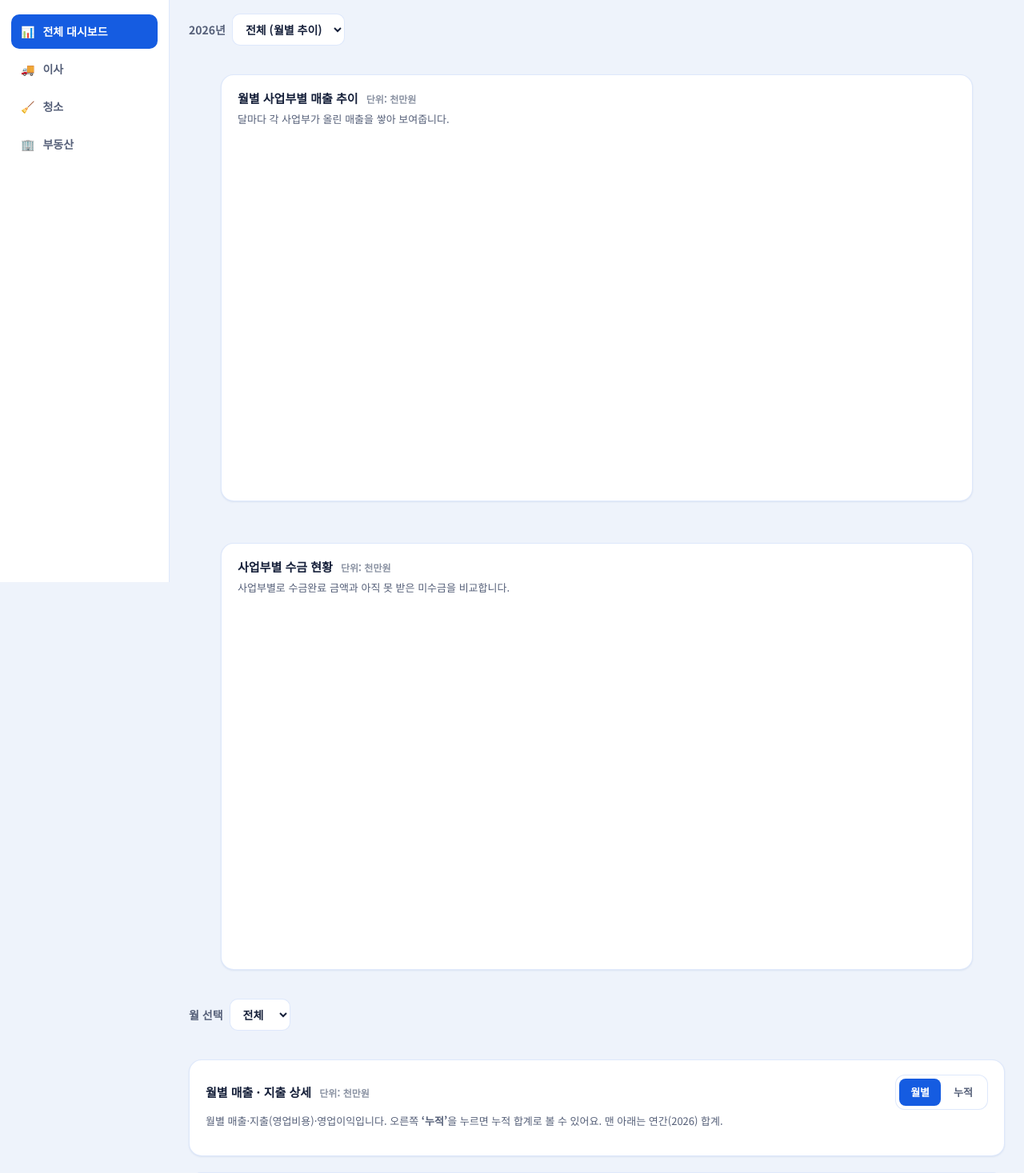
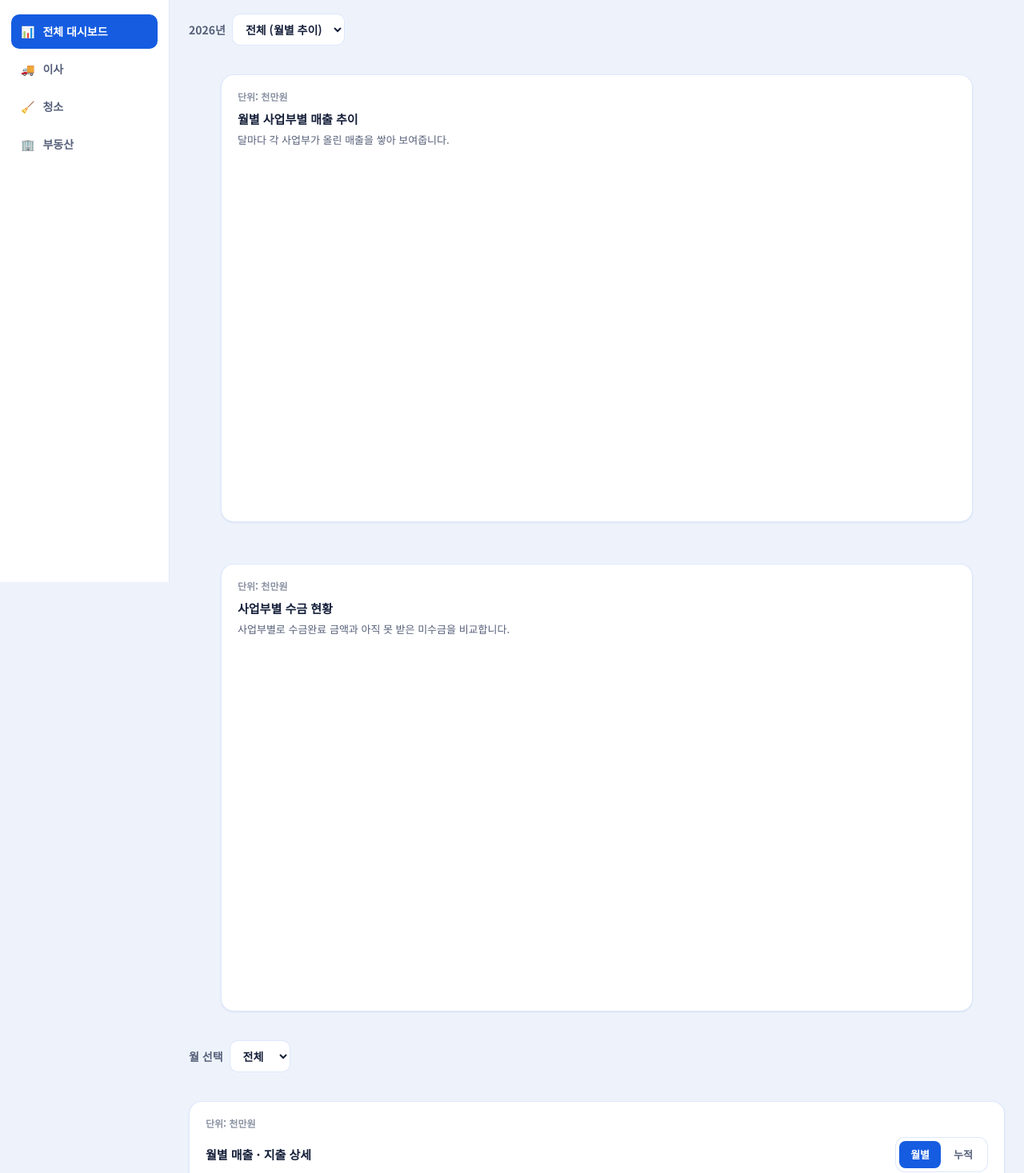
Before and after one commit to seyeom0123-dot/ajungdang-dashboard, a website: page public/index.html in a window 1280 px wide. Shown: the part 72-1539 px from the top of the page at 80% size. Drawn offline with nearby package versions, Linux system fonts and the light colour scheme; no server answers.

Commit message:
단위 표시를 카드 좌상단으로 이동, 미수 바 색을 더 연한 회색으로

```diff
--- a/public/index.html
+++ b/public/index.html
@@ -57,14 +57,16 @@
       <div id="dashboard-view">
         <section class="chart-stack">
           <figure class="card chart-section">
-            <figcaption class="card-title">월별 사업부별 매출 추이 <span class="unit-tag">단위: 천만원</span></figcaption>
+            <span class="unit-tag">단위: 천만원</span>
+            <figcaption class="card-title">월별 사업부별 매출 추이</figcaption>
             <p class="chart-desc">달마다 각 사업부가 올린 매출을 쌓아 보여줍니다.</p>
             <div class="chart-box"><canvas id="chart-stacked"></canvas></div>
             <div class="table-scroll" id="tbl-stacked"></div>
           </figure>
 
           <figure class="card chart-section">
-            <figcaption class="card-title">사업부별 수금 현황 <span class="unit-tag">단위: 천만원</span></figcaption>
+            <span class="unit-tag">단위: 천만원</span>
+            <figcaption class="card-title">사업부별 수금 현황</figcaption>
             <p class="chart-desc">사업부별로 수금완료 금액과 아직 못 받은 미수금을 비교합니다.</p>
             <div class="chart-box"><canvas id="chart-collection"></canvas></div>
             <div class="table-scroll" id="tbl-collection"></div>
@@ -94,8 +96,9 @@
         </div>
 
         <section class="card" id="dept-monthly-section">
+          <span class="unit-tag">단위: 천만원</span>
           <div class="dept-head">
-            <h2 class="card-title">월별 매출 · 지출 상세 <span class="unit-tag">단위: 천만원</span></h2>
+            <h2 class="card-title">월별 매출 · 지출 상세</h2>
             <div class="filter-group" id="dept-mode" role="group" aria-label="보기 방식">
               <button data-mode="월별" class="active">월별</button>
               <button data-mode="누적">누적</button>
--- a/public/style.css
+++ b/public/style.css
@@ -12,7 +12,7 @@
   --unit-부동산: #9aa7bd;    /* 청회색 */
   --cost: #aab4c6;           /* 비용: 회색 */
   --profit: #0b3d91;         /* 순이익: 진한 파랑 */
-  --unpaid: #9aa7bd;         /* 미수: 회색 */
+  --unpaid: #d3dae4;         /* 미수: 연한 회색 */
   --good: #12a150;
   --critical: #e14b4b;
   --accent: #155ce1;         /* 아정당 브랜드 파랑 */
@@ -32,7 +32,7 @@
     --unit-부동산: #94a3b8;
     --cost: #64748b;
     --profit: #9dc0ff;
-    --unpaid: #64748b;
+    --unpaid: #8a94a6;
     --good: #2bb765;
     --critical: #ef6060;
     --accent: #4d8bff;
@@ -52,7 +52,7 @@
   --unit-부동산: #94a3b8;
   --cost: #64748b;
   --profit: #9dc0ff;
-  --unpaid: #64748b;
+  --unpaid: #8a94a6;
   --good: #2bb765;
   --critical: #ef6060;
   --accent: #4d8bff;
@@ -386,10 +386,11 @@ body {
   font-weight: 700;
 }
 .unit-tag {
+  display: block;
   font-size: 12px;
   font-weight: 600;
   color: var(--muted);
-  margin-left: 6px;
+  margin: 0 0 8px;
 }
 
 /* 엑셀 업로드 */
```
